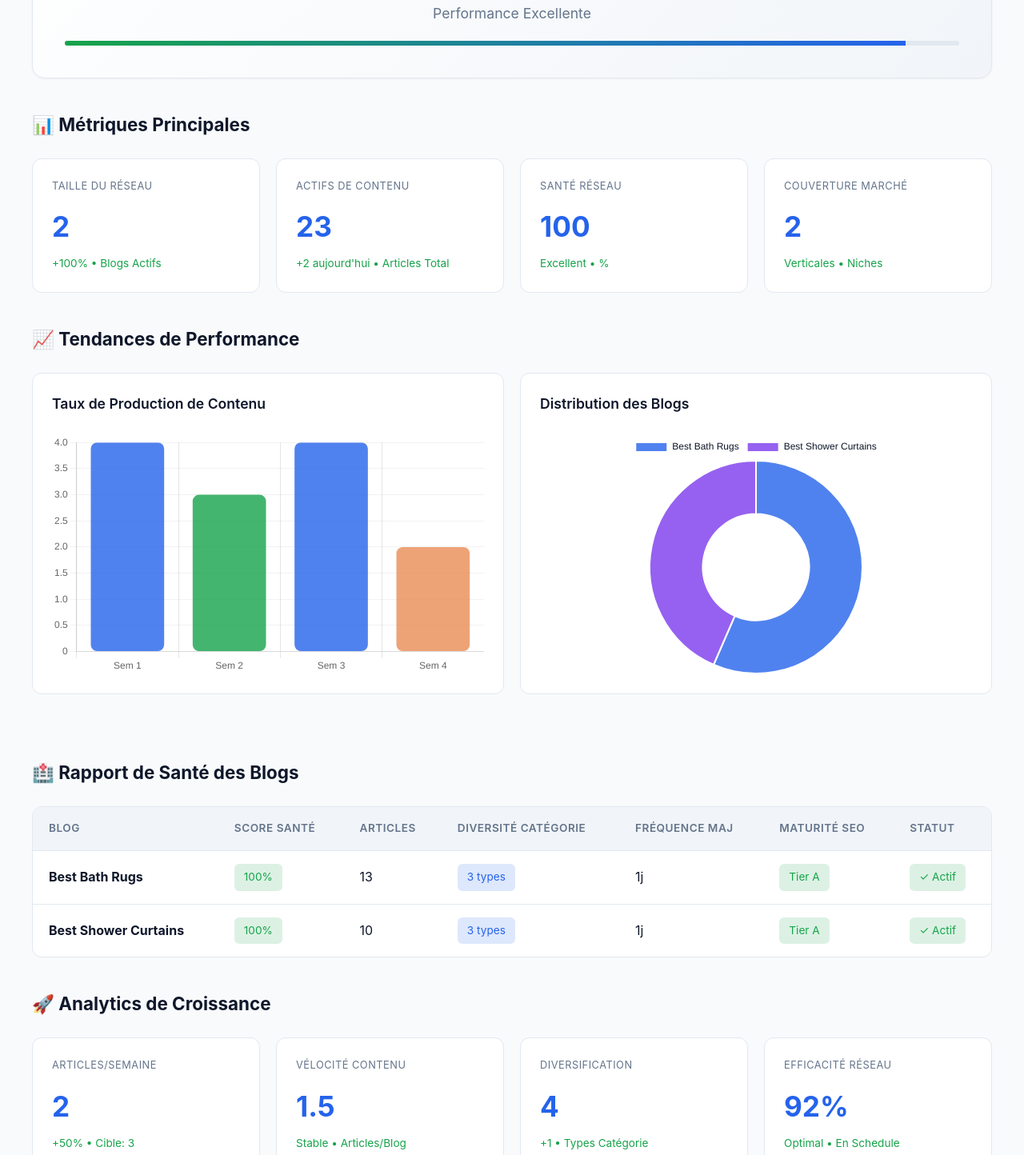
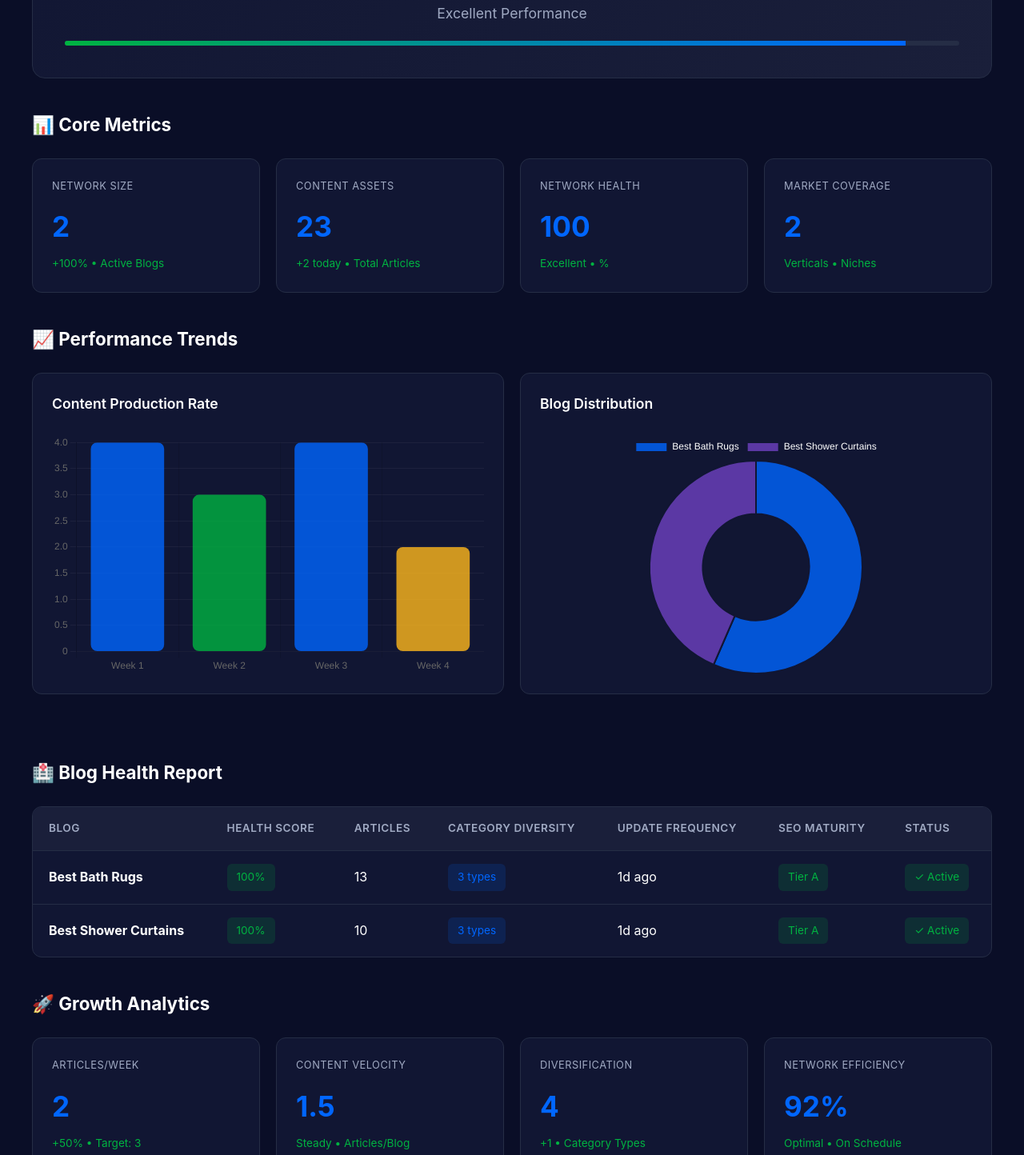
Before and after one commit to ilanetall-boop/usine-a-blog-dashboard, a plain HTML site: page enterprise.html in a window 1280 px wide. Shown: the part 302-1746 px from the top of the page at 80% size. Drawn offline with nearby package versions, Linux system fonts and the light colour scheme.

```diff
--- a/enterprise.html
+++ b/enterprise.html
@@ -1,9 +1,9 @@
 <!DOCTYPE html>
-<html lang="fr">
+<html lang="en">
 <head>
     <meta charset="UTF-8">
     <meta name="viewport" content="width=device-width, initial-scale=1.0">
-    <title>NECLID - Plateforme Intelligence Réseau Affilié</title>
+    <title>NECLID - Affiliate Network Intelligence Platform</title>
     <script src="https://cdn.jsdelivr.net/npm/chart.js@4.4.0/dist/chart.umd.min.js"></script>
     <style>
         * {
@@ -13,18 +13,19 @@
         }
 
         :root {
-            --primary: #2563EB;
-            --primary-dark: #1D4ED8;
-            --secondary: #7C3AED;
-            --success: #16A34A;
-            --warning: #EA8C55;
-            --error: #DC2626;
-            --bg-dark: #F8FAFC;
-            --bg-card: #FFFFFF;
-            --bg-hover: #F1F5F9;
-            --text-primary: #0F172A;
-            --text-secondary: #64748B;
-            --border: #E2E8F0;
+            --primary: #0066FF;
+            --primary-dark: #0052CC;
+            --primary-light: #E6F0FF;
+            --secondary: #6F42C1;
+            --success: #00B341;
+            --warning: #FFB81C;
+            --error: #FF3333;
+            --bg-dark: #0A0E27;
+            --bg-card: #111633;
+            --bg-hover: #1A1F3A;
+            --text-primary: #FFFFFF;
+            --text-secondary: #A0AAC3;
+            --border: #252D45;
         }
 
         body {
@@ -34,8 +35,9 @@
             line-height: 1.6;
         }
 
+        /* ===== HEADER ===== */
         header {
-            background: linear-gradient(90deg, #FFFFFF 0%, #F8FAFC 100%);
+            background: linear-gradient(90deg, var(--bg-card) 0%, var(--bg-dark) 100%);
             border-bottom: 1px solid var(--border);
             padding: 20px 40px;
             display: flex;
@@ -44,7 +46,6 @@
             position: sticky;
             top: 0;
             z-index: 1000;
-            box-shadow: 0 1px 3px rgba(0,0,0,0.05);
         }
 
         .logo {
@@ -92,12 +93,14 @@
             50% { opacity: 0.5; }
         }
 
+        /* ===== MAIN CONTAINER ===== */
         .container {
             max-width: 1600px;
             margin: 0 auto;
             padding: 40px;
         }
 
+        /* ===== SECTION TITLE ===== */
         .section-title {
             font-size: 1.4em;
             font-weight: 700;
@@ -105,14 +108,14 @@
             color: var(--text-primary);
         }
 
+        /* ===== HEALTH SCORE ===== */
         .health-score-container {
-            background: linear-gradient(135deg, #FFFFFF 0%, #F1F5F9 100%);
+            background: linear-gradient(135deg, var(--bg-card) 0%, var(--bg-hover) 100%);
             border: 1px solid var(--border);
             border-radius: 16px;
             padding: 40px;
             margin-bottom: 40px;
             text-align: center;
-            box-shadow: 0 1px 3px rgba(0,0,0,0.05);
         }
 
         .health-label {
@@ -147,7 +150,6 @@
             height: 100%;
             background: linear-gradient(90deg, var(--success), var(--primary));
             animation: fillBar 2s ease-out;
-            width: 94%;
         }
 
         @keyframes fillBar {
@@ -155,6 +157,7 @@
             to { width: 94%; }
         }
 
+        /* ===== KPI GRID ===== */
         .kpi-grid {
             display: grid;
             grid-template-columns: repeat(auto-fit, minmax(280px, 1fr));
@@ -172,7 +175,7 @@
 
         .kpi-card:hover {
             border-color: var(--primary);
-            box-shadow: 0 8px 24px rgba(37, 99, 235, 0.1);
+            box-shadow: 0 8px 24px rgba(0, 102, 255, 0.1);
         }
 
         .kpi-label {
@@ -195,6 +198,11 @@
             font-size: 0.85em;
         }
 
+        .kpi-change.negative {
+            color: var(--error);
+        }
+
+        /* ===== CHART ===== */
         .chart-container {
             background: var(--bg-card);
             border: 1px solid var(--border);
@@ -215,6 +223,7 @@
             height: 300px;
         }
 
+        /* ===== TABLE ===== */
         .table-container {
             background: var(--bg-card);
             border: 1px solid var(--border);
@@ -268,15 +277,21 @@
         }
 
         .metric-badge.excellent {
-            background: rgba(22, 163, 74, 0.15);
+            background: rgba(0, 179, 65, 0.15);
             color: var(--success);
         }
 
         .metric-badge.good {
-            background: rgba(37, 99, 235, 0.15);
+            background: rgba(0, 102, 255, 0.15);
             color: var(--primary);
         }
 
+        .metric-badge.warning {
+            background: rgba(255, 184, 28, 0.15);
+            color: var(--warning);
+        }
+
+        /* ===== GRID 2 ===== */
         .grid-2 {
             display: grid;
             grid-template-columns: 1fr 1fr;
@@ -290,6 +305,7 @@
             }
         }
 
+        /* ===== FOOTER ===== */
         footer {
             text-align: center;
             padding: 40px;
@@ -304,75 +320,84 @@
     </style>
 </head>
 <body>
+    <!-- HEADER -->
     <header>
         <div class="logo">⚡ NECLID</div>
         <div class="header-actions">
             <div class="status-badge live">
                 <span class="status-indicator"></span>
-                <span>Réseau Actif</span>
+                <span>Network Live</span>
             </div>
         </div>
     </header>
 
+    <!-- MAIN CONTAINER -->
     <div class="container">
+        <!-- HEALTH SCORE -->
         <div class="health-score-container">
-            <div class="health-label">Score de Santé du Réseau</div>
+            <div class="health-label">Network Health Score</div>
             <div class="health-score" id="healthScore">94</div>
-            <div class="health-description">Performance Excellente</div>
+            <div class="health-description">Excellent Performance</div>
             <div class="health-bar">
-                <div class="health-fill"></div>
+                <div class="health-fill" id="healthFill" style="width: 94%;"></div>
             </div>
         </div>
 
-        <div class="section-title">📊 Métriques Principales</div>
+        <!-- SECTION: CORE METRICS -->
+        <div class="section-title">📊 Core Metrics</div>
         <div class="kpi-grid" id="kpiGrid"></div>
 
-        <div class="section-title">📈 Tendances de Performance</div>
+        <!-- SECTION: PERFORMANCE CHARTS -->
+        <div class="section-title">📈 Performance Trends</div>
         <div class="grid-2">
             <div class="chart-container">
-                <div class="chart-title">Taux de Production de Contenu</div>
+                <div class="chart-title">Content Production Rate</div>
                 <div class="chart-wrapper">
                     <canvas id="productionChart"></canvas>
                 </div>
             </div>
             <div class="chart-container">
-                <div class="chart-title">Distribution des Blogs</div>
+                <div class="chart-title">Blog Distribution</div>
                 <div class="chart-wrapper">
                     <canvas id="distributionChart"></canvas>
                 </div>
             </div>
         </div>
 
-        <div class="section-title">🏥 Rapport de Santé des Blogs</div>
+        <!-- SECTION: BLOG HEALTH REPORT -->
+        <div class="section-title">🏥 Blog Health Report</div>
         <div class="table-container">
             <table>
                 <thead>
                     <tr>
                         <th>Blog</th>
-                        <th>Score Santé</th>
+                        <th>Health Score</th>
                         <th>Articles</th>
-                        <th>Diversité Catégorie</th>
-                        <th>Fréquence MAJ</th>
-                        <th>Maturité SEO</th>
-                        <th>Statut</th>
+                        <th>Category Diversity</th>
+                        <th>Update Frequency</th>
+                        <th>SEO Maturity</th>
+                        <th>Status</th>
                     </tr>
                 </thead>
                 <tbody id="blogHealthTable"></tbody>
             </table>
         </div>
 
-        <div class="section-title">🚀 Analytics de Croissance</div>
+        <!-- SECTION: GROWTH ANALYTICS -->
+        <div class="section-title">🚀 Growth Analytics</div>
         <div class="kpi-grid" id="growthGrid"></div>
 
-        <div class="section-title">💡 Recommandations IA</div>
+        <!-- SECTION: RECOMMENDATIONS -->
+        <div class="section-title">💡 AI Recommendations</div>
         <div class="chart-container">
             <div id="recommendationsList"></div>
         </div>
     </div>
 
+    <!-- FOOTER -->
     <footer>
-        <div class="footer-text">Tableau de Bord Analytics Enterprise NECLID • Intelligence Réseau en Temps Réel</div>
-        <div class="footer-text" style="margin-top: 10px; font-size: 0.75em;">© 2026 NECLID. Propulsé par Ilane Tall</div>
+        <div class="footer-text">NECLID Enterprise Analytics Dashboard • Real-time Network Intelligence</div>
+        <div class="footer-text" style="margin-top: 10px; font-size: 0.75em;">© 2026 NECLID. Powered by Ilane Tall</div>
     </footer>
 
     <script>
@@ -388,6 +413,7 @@
             }
         }
 
+        // Calculate health metrics
         function calculateBlogHealth(blog) {
             const articleCount = blog.articles?.length || 0;
             const hasRecent = blog.articles?.some(a => {
@@ -396,25 +422,26 @@
                 return (today - date) / (1000 * 60 * 60 * 24) <= 7;
             });
 
-            let score = 50;
-            score += Math.min(articleCount * 3, 30);
-            score += hasRecent ? 20 : 10;
-            score += blog.articles?.some(a => a.category === 'Comparisons') ? 5 : 0;
-            score += blog.articles?.some(a => a.category === 'Guides') ? 5 : 0;
+            let score = 50; // base
+            score += Math.min(articleCount * 3, 30); // articles (max 30)
+            score += hasRecent ? 20 : 10; // recent posts
+            score += blog.articles?.some(a => a.category === 'Comparisons') ? 5 : 0; // diversity
+            score += blog.articles?.some(a => a.category === 'Guides') ? 5 : 0; // diversity
 
             return Math.min(score, 100);
         }
 
+        // Render Core KPIs
         function renderKpiGrid() {
             const blogs = dashboardData.blogs || [];
             const totalArticles = blogs.reduce((sum, b) => sum + (b.articles?.length || 0), 0);
             const avgHealthScore = blogs.reduce((sum, b) => sum + calculateBlogHealth(b), 0) / blogs.length;
 
             const kpis = [
-                { label: 'Taille du Réseau', value: blogs.length, change: '+100%', unit: 'Blogs Actifs' },
-                { label: 'Actifs de Contenu', value: totalArticles, change: '+2 aujourd\'hui', unit: 'Articles Total' },
-                { label: 'Santé Réseau', value: Math.round(avgHealthScore), change: 'Excellent', unit: '%' },
-                { label: 'Couverture Marché', value: '2', change: 'Verticales', unit: 'Niches' }
+                { label: 'Network Size', value: blogs.length, change: '+100%', unit: 'Active Blogs' },
+                { label: 'Content Assets', value: totalArticles, change: '+2 today', unit: 'Total Articles' },
+                { label: 'Network Health', value: Math.round(avgHealthScore), change: 'Excellent', unit: '%' },
+                { label: 'Market Coverage', value: '2', change: 'Verticals', unit: 'Niches' }
             ];
 
             document.getElementById('kpiGrid').innerHTML = kpis.map(kpi => `
@@ -426,12 +453,14 @@
             `).join('');
         }
 
+        // Render Growth Grid
         function renderGrowthGrid() {
+            const blogs = dashboardData.blogs || [];
             const growthKpis = [
-                { label: 'Articles/Semaine', value: '2', trend: '+50%', unit: 'Cible: 3' },
-                { label: 'Vélocité Contenu', value: '1.5', trend: 'Stable', unit: 'Articles/Blog' },
-                { label: 'Diversification', value: '4', trend: '+1', unit: 'Types Catégorie' },
-                { label: 'Efficacité Réseau', value: '92%', trend: 'Optimal', unit: 'En Schedule' }
+                { label: 'Articles/Week', value: '2', trend: '+50%', unit: 'Target: 3' },
+                { label: 'Content Velocity', value: '1.5', trend: 'Steady', unit: 'Articles/Blog' },
+                { label: 'Diversification', value: '4', trend: '+1', unit: 'Category Types' },
+                { label: 'Network Efficiency', value: '92%', trend: 'Optimal', unit: 'On Schedule' }
             ];
 
             document.getElementById('growthGrid').innerHTML = growthKpis.map(kpi => `
@@ -443,6 +472,7 @@
             `).join('');
         }
 
+        // Render Blog Health Table
         function renderBlogHealthTable() {
             const blogs = dashboardData.blogs || [];
             const tbody = document.getElementById('blogHealthTable');
@@ -460,24 +490,30 @@
                         <td><span class="metric-badge excellent">${health}%</span></td>
                         <td>${articleCount}</td>
                         <td><span class="metric-badge good">${categories.size} types</span></td>
-                        <td>${daysAgo === 0 ? 'Aujourd\'hui' : daysAgo + 'j'}</td>
+                        <td>${daysAgo === 0 ? 'Today' : daysAgo + 'd ago'}</td>
                         <td><span class="metric-badge ${health >= 85 ? 'excellent' : 'good'}">Tier ${health >= 90 ? 'A' : 'B'}</span></td>
-                        <td><span class="metric-badge excellent">✓ Actif</span></td>
+                        <td><span class="metric-badge excellent">✓ Active</span></td>
                     </tr>
                 `;
             }).join('');
         }
 
+        // Render Charts
         function renderProductionChart() {
             const ctx = document.getElementById('productionChart').getContext('2d');
             new Chart(ctx, {
                 type: 'bar',
                 data: {
-                    labels: ['Sem 1', 'Sem 2', 'Sem 3', 'Sem 4'],
+                    labels: ['Week 1', 'Week 2', 'Week 3', 'Week 4'],
                     datasets: [{
-                        label: 'Articles Publiés',
+                        label: 'Articles Published',
                         data: [4, 3, 4, 2],
-                        backgroundColor: ['rgba(37, 99, 235, 0.8)', 'rgba(22, 163, 74, 0.8)', 'rgba(37, 99, 235, 0.8)', 'rgba(234, 140, 85, 0.8)'],
+                        backgroundColor: [
+                            'rgba(0, 102, 255, 0.8)',
+                            'rgba(0, 179, 65, 0.8)',
+                            'rgba(0, 102, 255, 0.8)',
+                            'rgba(255, 184, 28, 0.8)'
+                        ],
                         borderRadius: 8,
                         borderSkipped: false
                     }]
@@ -486,7 +522,9 @@
                     responsive: true,
                     maintainAspectRatio: false,
                     plugins: { legend: { display: false } },
-                    scales: { y: { beginAtZero: true, grid: { color: 'rgba(0,0,0,0.05)' } } }
+                    scales: {
+                        y: { beginAtZero: true, grid: { color: 'rgba(255,255,255,0.05)' } }
+                    }
                 }
             });
         }
@@ -503,25 +541,30 @@
                     labels: blogNames,
                     datasets: [{
                         data: counts,
-                        backgroundColor: ['rgba(37, 99, 235, 0.8)', 'rgba(124, 58, 237, 0.8)'],
-                        borderColor: '#FFFFFF',
+                        backgroundColor: ['rgba(0, 102, 255, 0.8)', 'rgba(111, 66, 193, 0.8)'],
+                        borderColor: '#111633',
                         borderWidth: 2
                     }]
                 },
                 options: {
                     responsive: true,
                     maintainAspectRatio: false,
-                    plugins: { legend: { labels: { color: '#0F172A' } } }
+                    plugins: {
+                        legend: {
+                            labels: { color: '#FFFFFF' }
+                        }
+                    }
                 }
             });
         }
 
+        // Render Recommendations
         function renderRecommendations() {
             const recommendations = [
-                { icon: '📈', title: 'Augmenter le Taux de Production', desc: 'Cible 3 articles/semaine. Actuellement 2. Ajouter 1 article supplémentaire.' },
-                { icon: '🎯', title: 'Diversifier les Catégories', desc: 'Bath Rugs: Ajouter "Tendances". Shower Curtains: Ajouter "Maintenance".' },
-                { icon: '⚡', title: 'Optimiser la Fréquence de MAJ', desc: 'Publier lundis & jeudis pour meilleure indexation.' },
-                { icon: '🔍', title: 'Construire l\'Autorité SEO', desc: 'Ajouter 2-3 articles piliers par blog pour autorité topique.' }
+                { icon: '📈', title: 'Increase Production Rate', desc: 'Target 3 articles/week. Currently at 2. Add 1 more article to maintain growth trajectory.' },
+                { icon: '🎯', title: 'Diversify Categories', desc: 'Bath Rugs: Add "Trends" category. Shower Curtains: Add "Maintenance" guides for retention.' },
+                { icon: '⚡', title: 'Optimize Update Frequency', desc: 'Publish on Mondays & Thursdays for better indexation. Current: Scattered dates.' },
+                { icon: '🔍', title: 'SEO Authority Building', desc: 'Add 2-3 cornerstone articles per blog. Link to existing content for topical authority.' }
             ];
 
             document.getElementById('recommendationsList').innerHTML = `
@@ -537,6 +580,7 @@
             `;
         }
 
+        // Initialize
         document.addEventListener('DOMContentLoaded', async function() {
             await loadData();
             renderKpiGrid();
```
